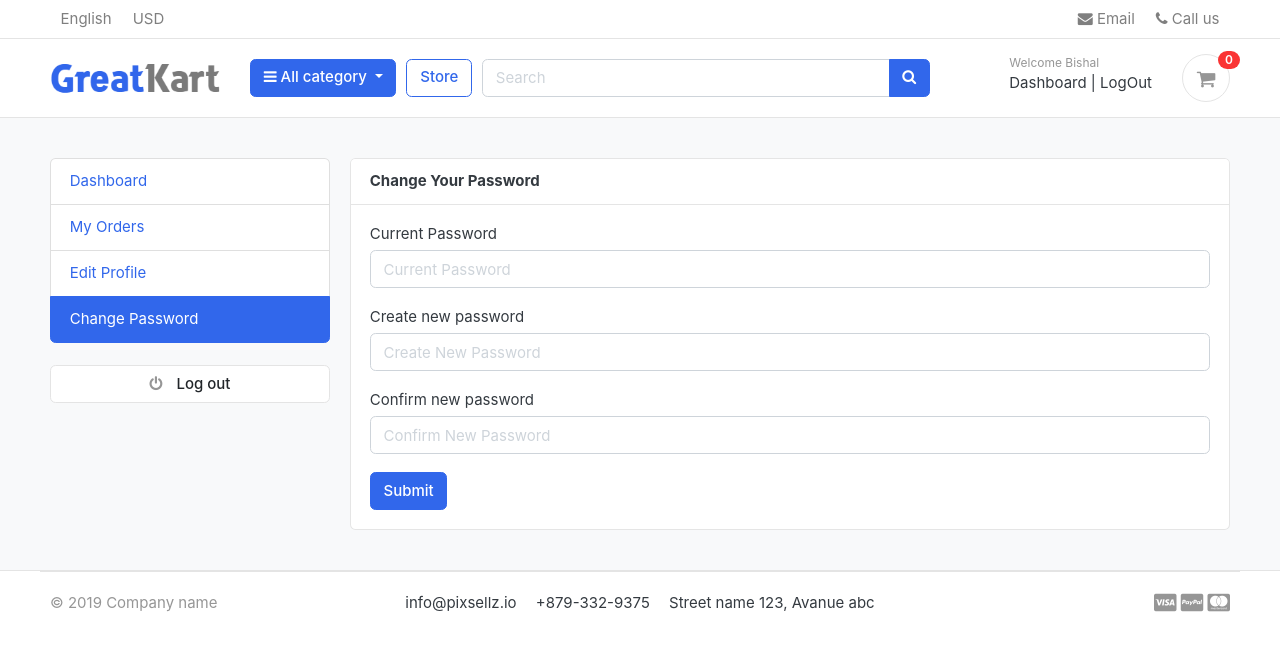
After one commit to bishaljaiswal735/ecommerce_using_django, a Django app: page /account/change_password/ in a window 1280 px wide. The commit adds this page. Shown: the top 651 px of the page. Run offline with Django 5.2, Linux system fonts and the light colour scheme; a user stored in the database is signed in; data comes from the database, SQL or seed files in the repository; both versions use the stored data as it was after the commit; data that the repository does not hold is empty; some libraries are stand-ins or nearby versions; some web fonts are replaced.

Commit message:
change_password functionality added

```diff
--- /dev/null
+++ b/ecommerce/account/templates/change_password.html
@@ -0,0 +1,52 @@
+{% extends 'base.html' %}
+
+
+{% block content %}
+
+<section class="section-conten padding-y bg">
+
+{% include 'includes/alert.html' %}
+<div class="container">
+	<div class="row">
+	{% include 'includes/dashboard_sidebar.html' %}
+	<main class="col-md-9">
+		<article class="card">
+		<header class="card-header">
+			<strong class="d-inline-block mr-3">Change Your Password</strong>
+
+		</header>
+		<div class="card-body">
+			<div class="row">
+			<div class="col-md-12">
+				<form action="{% url 'change_password' %}" method="POST">
+					{% csrf_token %}
+
+					<div class="form-group">
+						<label>Current Password</label>
+						<input type="password" name="current_password" placeholder="Current Password" class="form-control" required>
+					</div>
+					<div class="form-group">
+						<label>Create new password</label>
+						<input type="password" name="new_password" placeholder="Create New Password" class="form-control" required>
+					</div>
+					<div class="form-group">
+						<label>Confirm new password</label>
+						<input type="password" name="confirm_password" placeholder="Confirm New Password" class="form-control" required>
+					</div>
+
+					<input type="submit" value="Submit" class="btn btn-primary">
+				</form>
+			</div>
+
+			</div> <!-- row.// -->
+		</div> <!-- card-body .// -->
+
+		</article> <!-- order-group.// -->
+	</main>
+</div> <!-- row.// -->
+</div>
+
+
+</section>
+
+{% endblock %}
--- a/ecommerce/account/urls.py
+++ b/ecommerce/account/urls.py
@@ -9,8 +9,13 @@ urlpatterns = [
     path("dashboard/", views.dashboard_view, name="dashboard"),
     path("my_orders/", views.my_orders, name="my_orders"),
     path("edit_profile/", views.edit_profile, name="edit_profile"),
-    path('forgetpasssword/',views.forgetpassword,name="forgetpassword"),
+    path("change_password/", views.change_password, name="change_password"),
+    path("order_detail/", views.order_detail, name="order_detail"),
+    path("forgetpasssword/", views.forgetpassword, name="forgetpassword"),
     path("activate/<uidb64>/<token>/", views.activate, name="activate"),
-    path("resetpassword_validation/<uidb64>/<token>/", views.resetpassword_validation, name="resetpassword_validation"),
-
+    path(
+        "resetpassword_validation/<uidb64>/<token>/",
+        views.resetpassword_validation,
+        name="resetpassword_validation",
+    ),
 ]
--- a/ecommerce/account/views.py
+++ b/ecommerce/account/views.py
@@ -195,6 +195,49 @@ def edit_profile(request):
     return render(request, "edit_profile.html", context)
 
 
+@login_required(login_url="login")
+def change_password(request):
+    if request.method == "POST":
+        current_password = request.POST.get("current_password")
+        new_password = request.POST.get("new_password")
+        confirm_password = request.POST.get("confirm_password")
+
+        # authenticate correctly
+        user = Account.objects.get(username__exact=request.user.username)
+        success = user.check_password(current_password)
+
+        if success:
+            if new_password == confirm_password:
+                user.set_password(new_password)  # hashes the password
+                user.save()
+                messages.success(request, "Your new password was saved successfully!")
+                # update session so user doesn't get logged out
+                auth.update_session_auth_hash(request, user)
+            else:
+                messages.error(request, "New password and Confirm password must be the same.")
+        else:
+            messages.error(request, "Current password is incorrect!")
+
+        return redirect("change_password")
+
+    return render(request, "change_password.html")
+
+@login_required(login_url='login')
+def order_detail(request, order_id):
+    order_detail = OrderProduct.objects.filter(order__order_number=order_id)
+    order = Order.objects.get(order_number=order_id)
+    subtotal = 0
+    for i in order_detail:
+        subtotal += i.product_price * i.quantity
+
+    context = {
+        'order_detail': order_detail,
+        'order': order,
+        'subtotal': subtotal,
+    }
+    return render(request, 'order_detail.html', context)
+
+
 def forgetpassword(request):
     if request.method == "POST":
         email = request.POST.get("email")
--- a/ecommerce/templates/includes/dashboard_sidebar.html
+++ b/ecommerce/templates/includes/dashboard_sidebar.html
@@ -3,7 +3,7 @@
 		<a class="list-group-item {% if request.resolver_match.url_name == 'dashboard' %}active{% endif %}" href="{% url 'dashboard' %}">Dashboard</a>
 		<a class="list-group-item {% if request.resolver_match.url_name == 'my_orders' %}active{% endif %}" href="{% url 'my_orders' %}">My Orders</a>
 		<a class="list-group-item {% if request.resolver_match.url_name == 'edit_profile' %}active{% endif %}" href="{% url 'edit_profile'  %}">Edit Profile</a>
-		<a class="list-group-item {% if request.resolver_match.url_name == 'change_password' %}active{% endif %}" href="#">Change Password</a>
+		<a class="list-group-item {% if request.resolver_match.url_name == 'change_password' %}active{% endif %}" href="{% url 'change_password' %}">Change Password</a>
 	</ul>
 	<br>
 	<a class="btn btn-light btn-block" href="{% url 'logout' %}">
```
Also changed, not shown: ecommerce/account/templates/order_detail.html (added, +108 -0 lines), ecommerce/db.sqlite3.
